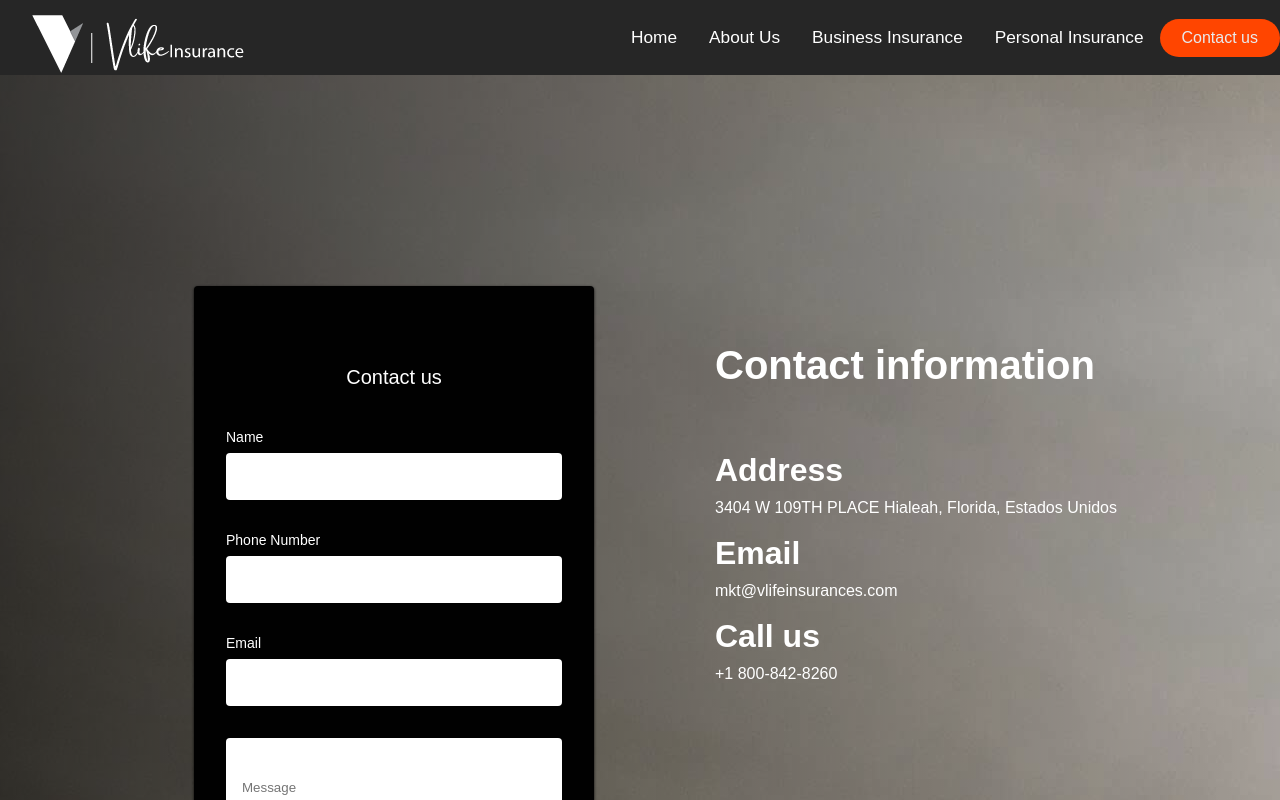
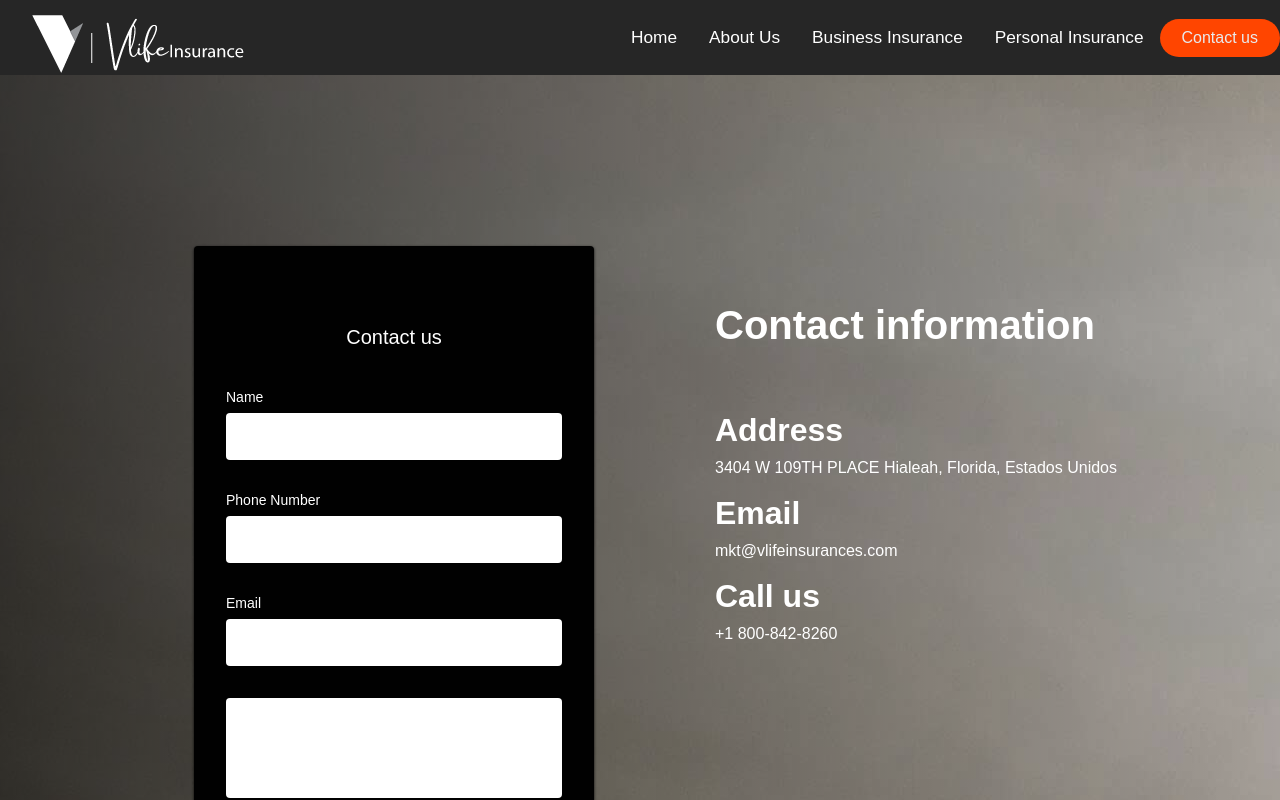
Before and after one commit to axavila/insurance, a React (Create React App) app in the folder insurance/: page /contactus in a window 1280 px wide. Shown: the top 800 px of the page. Built offline with nearby package versions, Linux system fonts and the light colour scheme.

Commit message:
contact finish

```diff
--- a/insurance/src/components/Contact/ContactElements.js
+++ b/insurance/src/components/Contact/ContactElements.js
@@ -39,7 +39,13 @@ export const Container1 = styled.div`
 
 export const Container = styled.div`
     background: linear-gradient(to right, rgba(0,0,0,0.7), rgba(0,0,0,0.1)), url(${ImgBg}) no-repeat fixed;
-    height: 100vh;
+    width: 100%;
+    display: flex;
+    justify-content: center;
+    align-items: center;
+    margin-top: 30px;
+    flex-direction: column;
+    /* height: 100vh;
     width: 100%;
 
     justify-content: center;
@@ -47,7 +53,7 @@ export const Container = styled.div`
     padding: 0 30px;
     z-index: 1;
     background-position: relative;
-    background-size: cover;
+    background-size: cover; */
     background: linear-gradient(to right, rgba(0,0,0,0.7), rgba(0,0,0,0.1)), url(${ImgBg}) no-repeat fixed;
     /* min-height: 692px; */
     /* position: fixed; */
@@ -59,7 +65,7 @@ export const Container = styled.div`
     overflow: hidden; */
     /* background: linear-gradient(108deg, rgba(24, 89, 49, 1) 80%, rgba(24, 89, 49, 1) 100%); */
 
-    @media screen and (max-width: 480px) {
+    /* @media screen and (max-width: 480px) {
         padding: 32px 32px;
         height: 100vh;
         width: 100%;
@@ -67,7 +73,7 @@ export const Container = styled.div`
         margin-bottom: 90px;
 
 
-    }
+    } */
 
 `;
 
@@ -196,7 +202,7 @@ export const FormH11 = styled.h1`
     font-weight: 400;
     text-align: center;
 
-    @media screen and (max-width: 400px) {
+    @media screen and (max-width: 480px) {
         font-size: 2rem;
 
     }
@@ -259,8 +265,8 @@ export const InfoWrapper = styled.div `
     justify-content: center;
 
     @media screen and (max-width: 480px) {
-        padding-top: 32px;
-        margin-bottom: 900px;
+        padding-top: 35px;
+        margin-bottom: 90px;
     }
 `
 
@@ -279,25 +285,30 @@ export const InfoRow =styled.div `
 `;
 
 export const Column1 =styled.div `
-    margin-top: 80px;
+    margin-top: 0px;
     margin-bottom: 0px;
     padding: 0 15px;
     grid-area: col1;
 
+    /* @media screen and (max-width: 480px) {
+        padding-top: 32px;
+        margin-bottom: 90px;
+    } */
 
 `
 
 export const Column2 = styled.div `
-    margin-top: 80px;
+    margin-top: 0px;
     margin-left: 60px ;
     margin-bottom: 205px;
     padding: 0 15px;
     grid-area: col2;
+    position: relative;
 
-    @media screen and (max-width: 480px) {
+    /* @media screen and (max-width: 480px) {
         padding-top: 32px;
         margin-bottom: 90px;
-    }
+    } */
 `
 
 export const TextWrapper = styled.div `
@@ -305,12 +316,18 @@ export const TextWrapper = styled.div `
     padding-top: 0;
     padding-bottom: 60px;
 
+
 `
 
 export const ServicesH2 = styled.h2`
     font-size: 2rem;
     margin-bottom: 10px;
     color: #fff;
+
+    @media screen and (max-width: 480px) {
+        font-size: 1rem;
+    }
+
 `;
 
 export const ServicesP = styled.p`
@@ -325,6 +342,29 @@ export const ServicesH1 = styled.h1`
     margin-bottom: 64px;
 
     @media screen and (max-width: 480px) {
-        font-size: 2rem;
+        font-size: 1rem;
     }
 `;
+
+export const InfoContainer = styled.div `
+    /* background-position: relative;
+    background-size: cover
+    background: linear-gradient(to right, rgba(0,0,0,0.7), rgba(0,0,0,0.1)), url(${ImgBg}) no-repeat fixed;
+    height: 100vh;
+    width: 100% */
+
+    background: linear-gradient(to right, rgba(0,0,0,0.9), rgba(0,0,0,0.2)), url(${ImgBg1}) no-repeat fixed;
+    height: 100vh;
+    width: 100%;
+    display: flex;
+    justify-content: center;
+    align-items: center;
+    padding: 0 30px;
+    z-index: 1;
+    background-position: relative;
+    background-size: cover;
+    @media screen and (max-width: 480px) {
+        padding: 100px 0;
+        height: 170vh;
+    }
+`;
--- a/insurance/src/components/Contact/index.js
+++ b/insurance/src/components/Contact/index.js
@@ -1,4 +1,5 @@
 import React, {useState} from 'react'
+import { InfoContainer } from '../InfoSection/InfoElements';
 import { Container, Form, FormButton, FormContent, FormH1, FormInput, FormLabel, FormWrap, Icon, Text, Column1, Column2, InfoWrapper, InfoRow, ServicesH2, ServicesP, ServicesH1, TextWrapper, FormInput1} from './ContactElements'
 
 const Contact = () => {
@@ -78,7 +79,7 @@ const Contact = () => {
                                         rows="5"
                                         value= {message}
                                         onChange={handleChange}
-                                        placeholder='Message'
+                                        // placeholder='Message'
                             />
                             <FormButton type='submit'>Continue</FormButton>
                             {/* <Text>Forgot Password</Text> */}
--- a/insurance/src/components/Navbar/index2.js
+++ b/insurance/src/components/Navbar/index2.js
@@ -49,10 +49,10 @@ const Navbar2 = ({toggle}) => {
                           <NavLinks to='./about' smooth={true} duration={500} spy={true} exact='true' offset={-80}>About Us</NavLinks>
                       </NavItem>
                       <NavItem>
-                          <NavLinks to='insurances' smooth={true} duration={500} spy={true} exact='true' offset={-80}>Business Insurance</NavLinks>
+                          <NavLinks to='/' smooth={true} duration={500} spy={true} exact='true' offset={-80}>Business Insurance</NavLinks>
                       </NavItem>
                       <NavItem>
-                          <NavLinks to='personal' smooth={true} duration={500} spy={true} exact='true' offset={-80}>Personal Insurance</NavLinks>
+                          <NavLinks to='/' smooth={true} duration={500} spy={true} exact='true' offset={-80}>Personal Insurance</NavLinks>
                       </NavItem>
 
                   </NavMenu>
```
Also changed, not shown: 2 other files (tests, documents, lock files or other folders).
